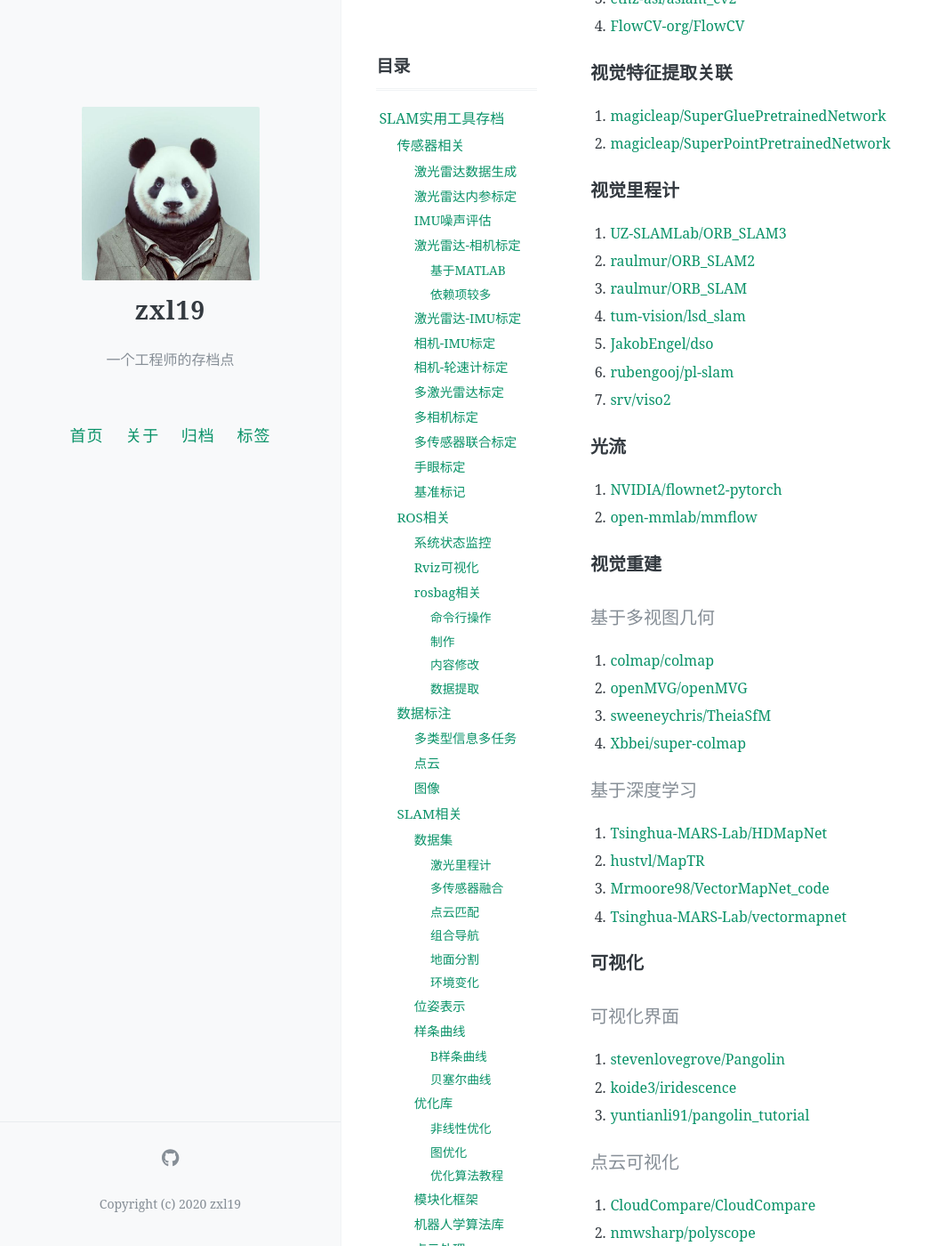
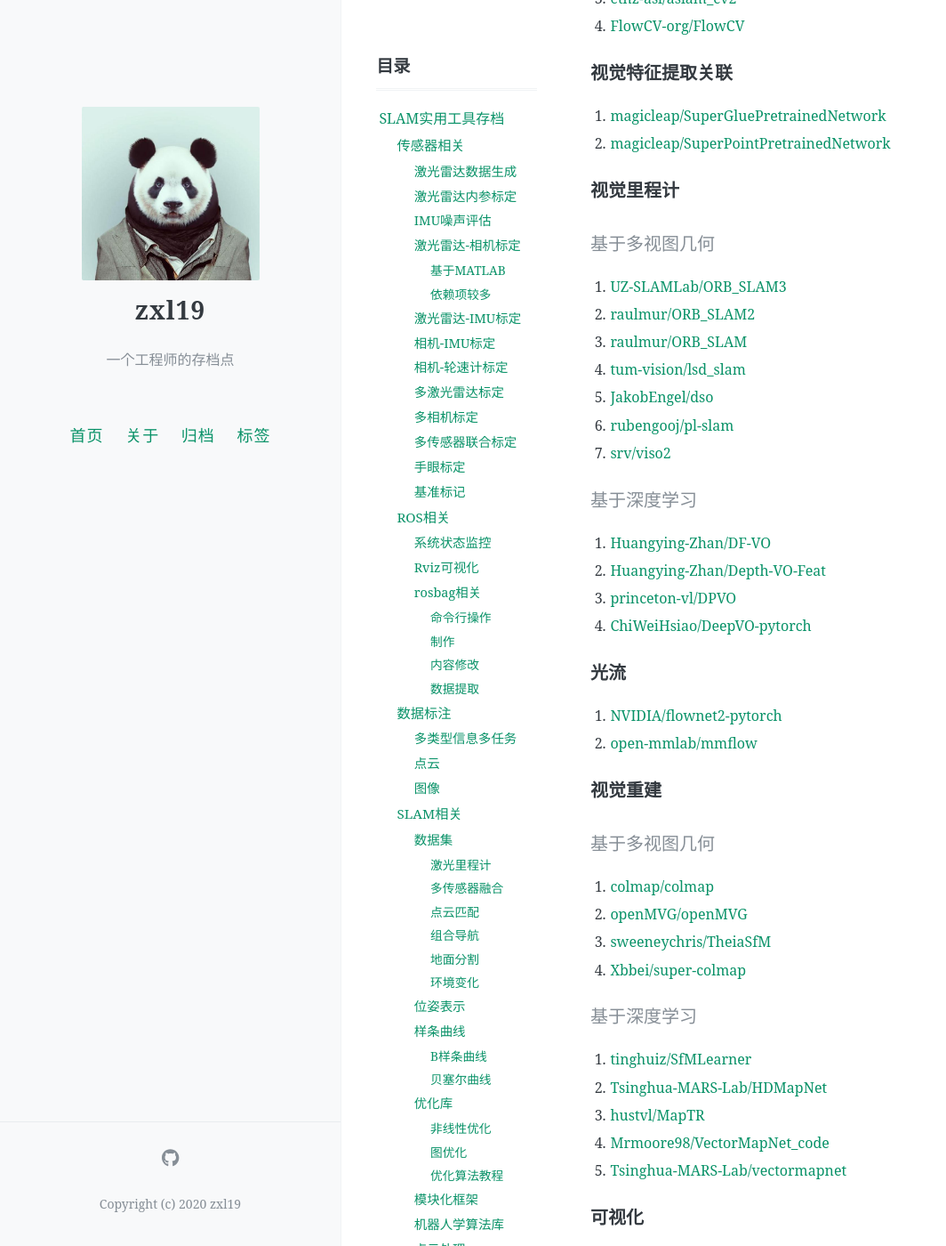
Before and after one commit to zxl19/zxl19.github.io, a Jekyll site: the page built from _posts/2021-05-25-slam-tool.md, in a window 1280 px wide and 1400 px high, scrolled down 14047 px. Shown: the whole window at 89% size, without its empty margins (0-1064 px from the left). Built offline with Jekyll 4.4.1, drawn with Linux system fonts in a browser that asks for light colours; comment, search, counter and statistics services are not loaded.

Commit message:
Update Posts

```diff
--- a/_posts/2021-05-25-slam-tool.md
+++ b/_posts/2021-05-25-slam-tool.md
@@ -507,6 +507,8 @@ pinned: false
 
 ### 视觉里程计
 
+#### 基于多视图几何
+
 1. [UZ-SLAMLab/ORB_SLAM3](https://github.com/UZ-SLAMLab/ORB_SLAM3)
 2. [raulmur/ORB_SLAM2](https://github.com/raulmur/ORB_SLAM2)
 3. [raulmur/ORB_SLAM](https://github.com/raulmur/ORB_SLAM)
@@ -514,6 +516,13 @@ pinned: false
 5. [JakobEngel/dso](https://github.com/JakobEngel/dso)
 6. [rubengooj/pl-slam](https://github.com/rubengooj/pl-slam)
 7. [srv/viso2](https://github.com/srv/viso2)
+
+#### 基于深度学习
+
+1. [Huangying-Zhan/DF-VO](https://github.com/Huangying-Zhan/DF-VO)
+2. [Huangying-Zhan/Depth-VO-Feat](https://github.com/Huangying-Zhan/Depth-VO-Feat)
+3. [princeton-vl/DPVO](https://github.com/princeton-vl/DPVO)
+4. [ChiWeiHsiao/DeepVO-pytorch](https://github.com/ChiWeiHsiao/DeepVO-pytorch)
 
 ### 光流
 
@@ -531,10 +540,11 @@ pinned: false
 
 #### 基于深度学习
 
-1. [Tsinghua-MARS-Lab/HDMapNet](https://github.com/Tsinghua-MARS-Lab/HDMapNet)
-2. [hustvl/MapTR](https://github.com/hustvl/MapTR)
-3. [Mrmoore98/VectorMapNet_code](https://github.com/Mrmoore98/VectorMapNet_code)
-4. [Tsinghua-MARS-Lab/vectormapnet](https://github.com/Tsinghua-MARS-Lab/vectormapnet)
+1. [tinghuiz/SfMLearner](https://github.com/tinghuiz/SfMLearner)
+2. [Tsinghua-MARS-Lab/HDMapNet](https://github.com/Tsinghua-MARS-Lab/HDMapNet)
+3. [hustvl/MapTR](https://github.com/hustvl/MapTR)
+4. [Mrmoore98/VectorMapNet_code](https://github.com/Mrmoore98/VectorMapNet_code)
+5. [Tsinghua-MARS-Lab/vectormapnet](https://github.com/Tsinghua-MARS-Lab/vectormapnet)
 
 ### 可视化
 
```
Also changed, not shown: _posts/2021-05-31-awesome-list.md (+1 -0 lines).
